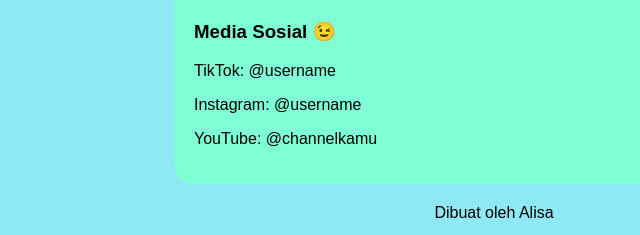
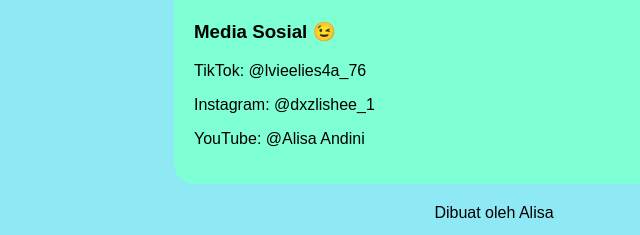
Before and after one commit to alisanurandini/alisanurandini.github.io, a plain HTML site: page html_basic/index.html in a window 1280 px wide. Shown: the part 653-888 px from the top of the page, 146-786 px from the left. Drawn offline with Linux system fonts and the light colour scheme.

Commit message:
ganti nama folder

```diff
--- a/html_basic/index.html
+++ b/html_basic/index.html
@@ -60,9 +60,9 @@
 
     <section>
         <h3>Media Sosial 😉</h3>
-        <p>TikTok: @username</p>
-        <p>Instagram: @username</p>
-        <p>YouTube: @channelkamu</p>
+        <p>TikTok: @lvieelies4a_76</p>
+        <p>Instagram: @dxzlishee_1</p>
+        <p>YouTube: @Alisa Andini</p>
     </section>
 
     <footer>
```
